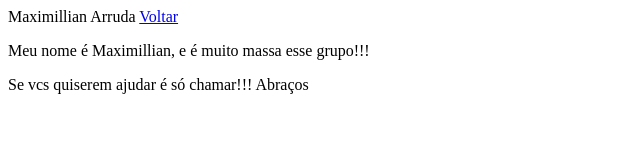
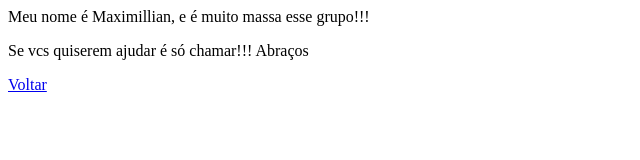
Before and after one commit to dearrudam/SiteSPS, a plain HTML site: page dearrudam.html in a window 1280 px wide. Shown: the whole page, without its empty margins (0-640 px from the left). Drawn offline with Linux system fonts and the light colour scheme.

Commit message:
Corrigindo a pagina do Max

```diff
--- a/dearrudam.html
+++ b/dearrudam.html
@@ -1,8 +1,11 @@
 <html>
-    <head>Maximillian Arruda</head>
-    <body>
-        <a href="/index.html">Voltar</a>
-        <p>Meu nome é Maximillian, e é muito massa esse grupo!!! </p>
-        <p>Se vcs quiserem ajudar é só chamar!!! Abraços</p>
-    </body>
+<head>
+    <meta charset="UTF-8" />
+    <title>Maximillian Arruda</title>
+</head>
+<body>
+    <p>Meu nome é Maximillian, e é muito massa esse grupo!!! </p>
+    <p>Se vcs quiserem ajudar é só chamar!!! Abraços</p>
+    <p><a href="/index.html">Voltar</a></p>
+</body>
 </html>
```
